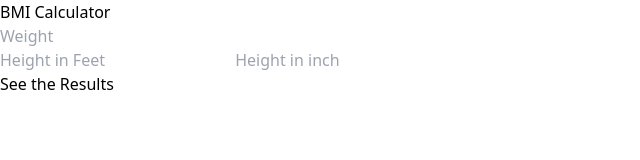
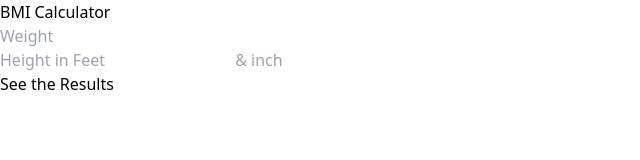
Before and after one commit to nazsakib/bmi-calculator, a website built with Vite: page index.html in a window 1280 px wide. Shown: the full height of the page, 0-640 px from the left. Built offline with nearby package versions, Linux system fonts and the light colour scheme.

Commit message:
typo fixed

```diff
--- a/index.html
+++ b/index.html
@@ -39,7 +39,7 @@
                             id="inputHeightInch"
                             type="text"
                             class="w-[35%] py-2 px-2 rounded-md"
-                            placeholder="Height in inch"
+                            placeholder="& inch"
                         />
                     </div>
                     <div class="btn-area py-4">
```
Also changed, not shown: 1 other file.
